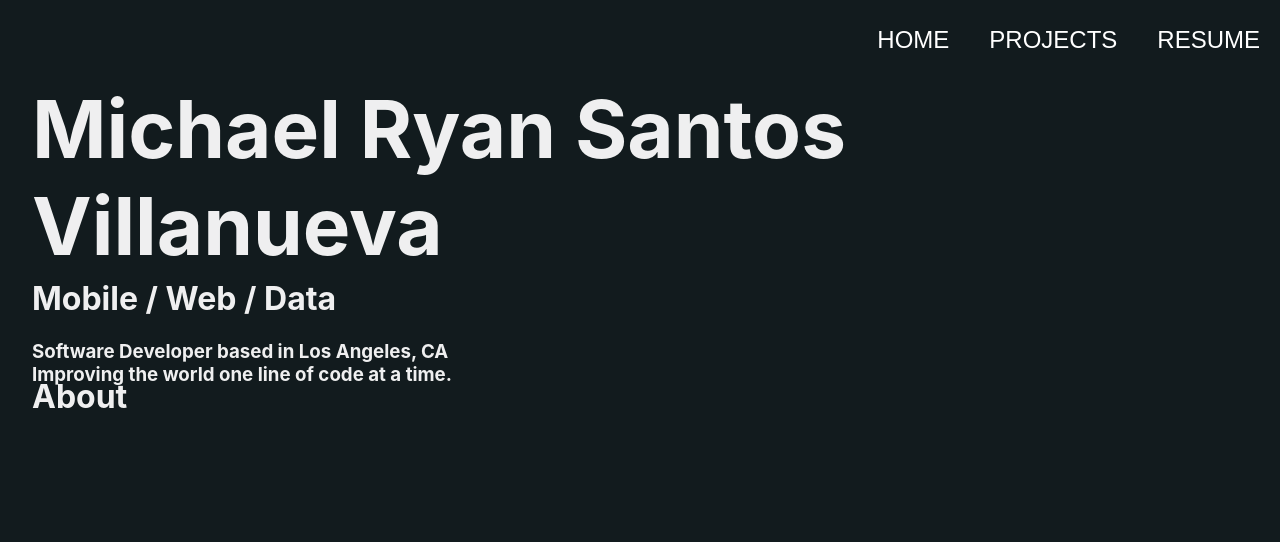
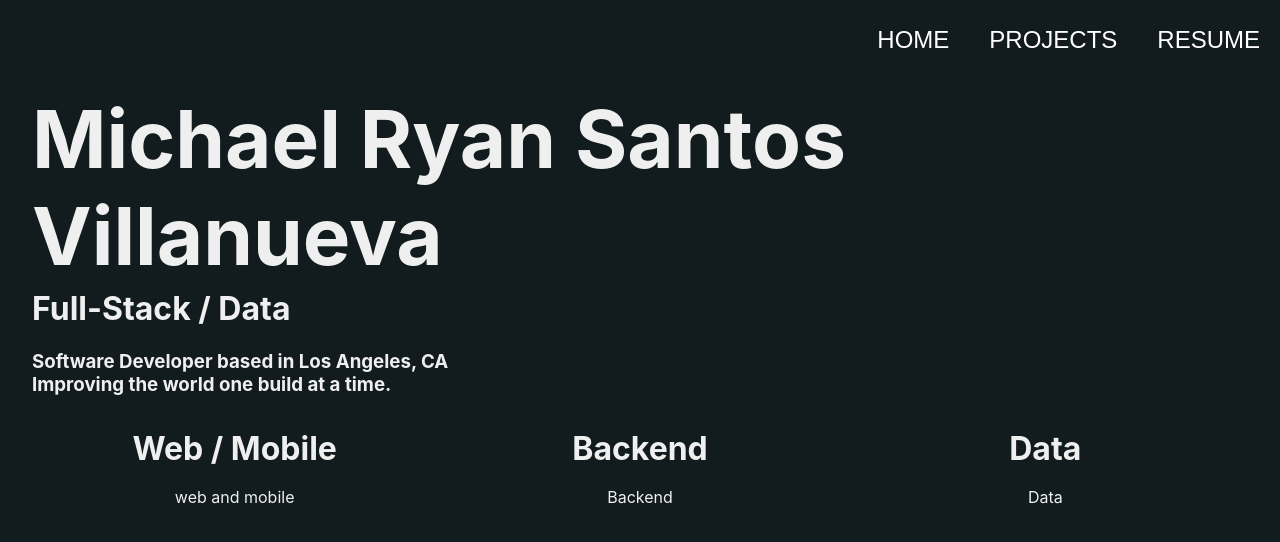
Before and after one commit to mvill025/portfoliosite, a Next.js app: page / in a window 1280 px wide. Shown: the top 542 px of the page. Built offline with nearby package versions, Linux system fonts and the light colour scheme.

Commit message:
adding about sections

```diff
--- a/pages/index.tsx
+++ b/pages/index.tsx
@@ -15,20 +15,27 @@ export default function Home() {
       <main className={styles.main}>
         <div className={styles.intro}>
           <h1>Michael Ryan Santos Villanueva</h1>
-          <h2> Mobile / Web / Data </h2>
+          <h2> Full-Stack / Data </h2>
           <h3 className={styles.introSubtitle}>
             Software Developer based in Los Angeles, CA
             <br />
-            Improving the world one line of code at a time.
+            Improving the world one build at a time.
           </h3>
         </div>
         <div className={styles.aboutContainer}>
-          <h2>About</h2>
-          <div className={styles.aboutSectionContainer}>
+          <div className={styles.aboutSectionsContainer}>
             <div className={styles.aboutSection}>
-
+              <h2>Web / Mobile</h2>
+              <p>web and mobile</p>
             </div>
-
+            <div className={styles.aboutSection}>
+              <h2>Backend</h2>
+              <p>Backend</p>
+            </div>
+            <div className={styles.aboutSection}>
+              <h2>Data</h2>
+              <p>Data</p>
+            </div>
           </div>
         </div>
       </main>
--- a/pages/projects/Projects.module.css
+++ b/pages/projects/Projects.module.css
@@ -8,7 +8,6 @@
 
 .projectsContainer {
   display: inline-grid;
-  /* grid-template-columns: repeat(3, 1fr); */
   grid-template-columns: repeat(auto-fit, minmax(400px, 1fr));
 
   column-gap: 1rem;
--- a/styles/Home.module.css
+++ b/styles/Home.module.css
@@ -30,10 +30,36 @@
   padding: 2em 0 0;
 
   width: 100%;
-  max-height: 300px;
+  max-height: 20em;
 }
 
 .introSubtitle {
   float: left;
   width: 30em;
 }
+
+.aboutContainer {
+  display: flex;
+  flex-direction: column;
+  justify-content: center;
+  align-items: center;
+
+  padding: 2em 0 0;
+
+  width: 100%;
+}
+
+.aboutSectionsContainer {
+  display: inline-grid;
+  grid-template-columns: repeat(auto-fit, minmax(400px, 1fr));
+
+  width: 100%;
+}
+
+.aboutSection {
+  display: flex;
+  flex-direction: column;
+  justify-content: center;
+  align-items: center;
+
+}
```
